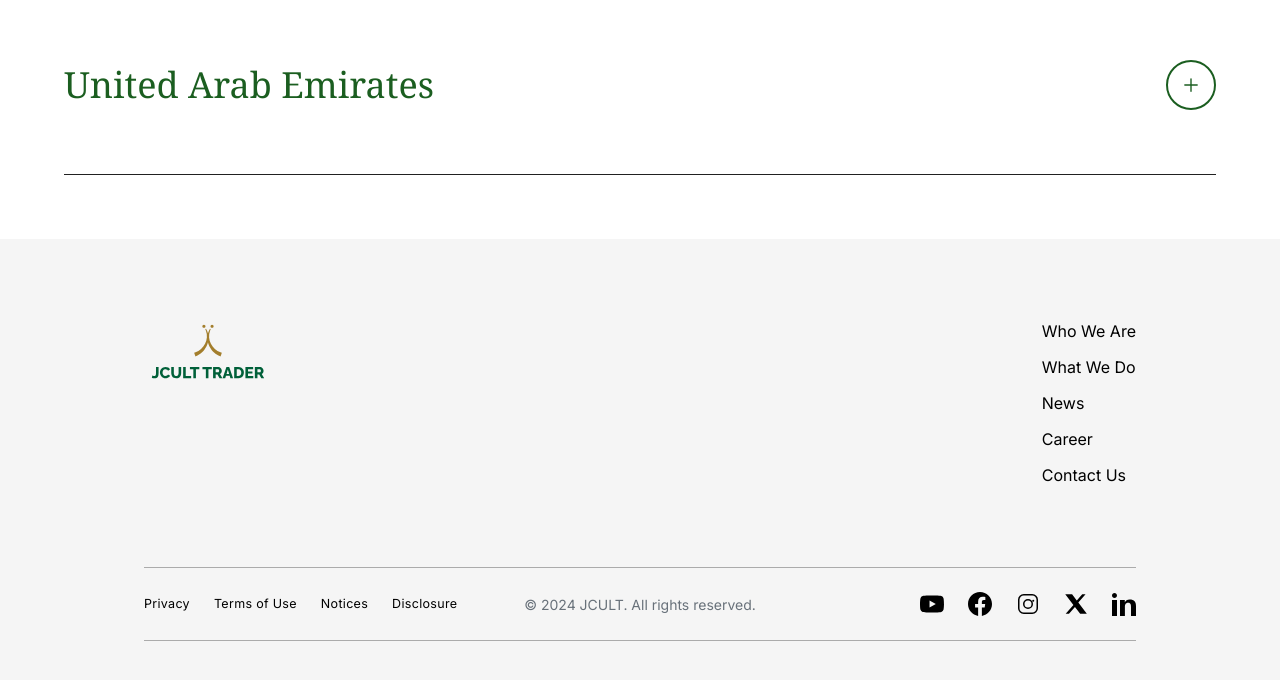
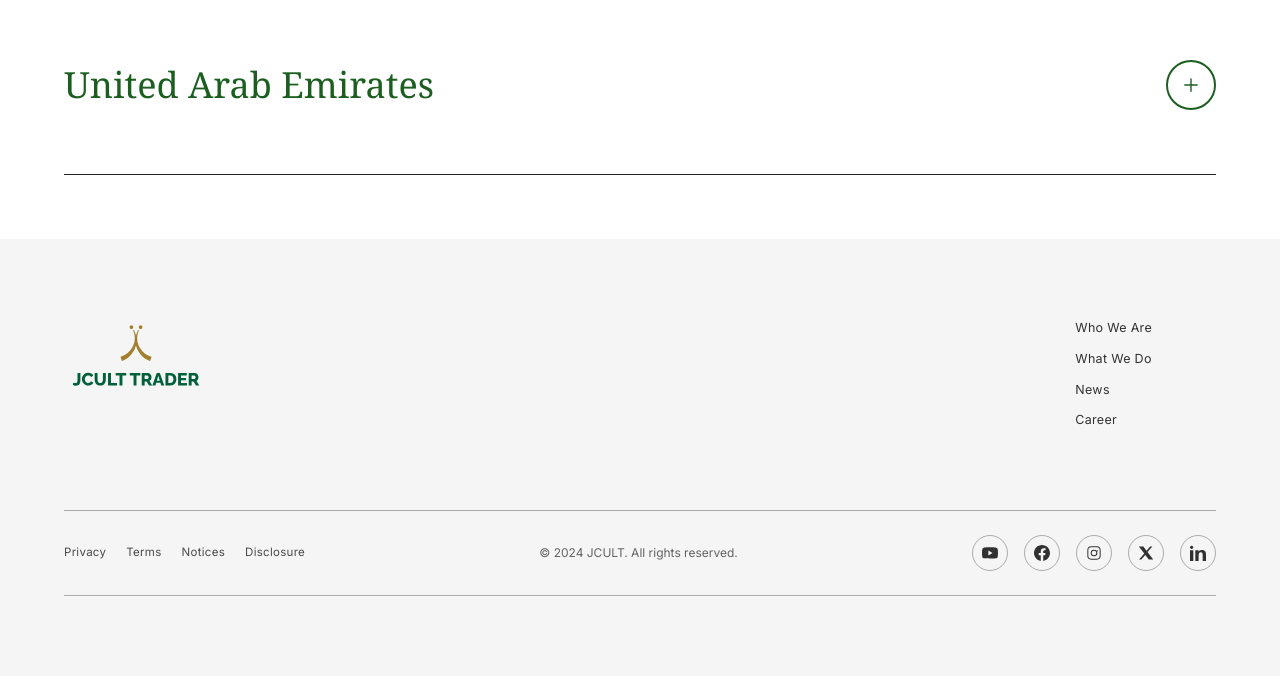
Before and after one commit to CodeWhiz-101/Jcult, a Next.js app: page /who-we-are in a window 1280 px wide. Shown: the part 2300-2980 px from the top of the page. Built offline with nearby package versions, Linux system fonts and the light colour scheme.

Commit message:
chore: force vercel rebuild

```diff
--- a/src/components/features/Accordion.tsx
+++ b/src/components/features/Accordion.tsx
@@ -31,24 +31,23 @@ export default function Accordion({ regions }: { regions: Region[] }) {
           return (
             <div key={i} className="border-b border-primary pb-6">
               {/* HEADER */}
-              <div className="flex items-center justify-between">
+<div
+  onClick={() => setOpenIndex(isOpen ? null : i)}
+  className="
+    flex items-center justify-between cursor-pointer group
+  "
+  aria-expanded={isOpen}
+  aria-controls={`region-${i}-content`}
+>
   <h2 className="text-4xl font-serif text-primary">
     {region.title}
   </h2>
 
-                <button
-                  onClick={() => setOpenIndex(isOpen ? null : i)}
-                  aria-expanded={isOpen}
-                  aria-controls={`region-${i}-content`}
-                  aria-label={
-                    isOpen
-                      ? `Collapse ${region.title}`
-                      : `Expand ${region.title}`
-                  }
+  <div
     className="
       p-3 border-2 border-[#1B5E20] rounded-full
-                    transition group
-                    hover:bg-[#1B5E20] hover:border-[#1B5E20]
+      transition
+      group-hover:bg-[#1B5E20] group-hover:border-[#1B5E20]
     "
   >
     {isOpen ? (
@@ -62,8 +61,9 @@ export default function Accordion({ regions }: { regions: Region[] }) {
         className="text-primary group-hover:!text-white transition-colors"
       />
     )}
-                </button>
   </div>
+</div>
+
 
               {/* EXPANDED CONTENT */}
               <div
--- a/src/components/features/Hero.tsx
+++ b/src/components/features/Hero.tsx
@@ -12,10 +12,10 @@ interface HeroProps {
 export default function Hero({ videoSrc, imageSrc, title, description }: HeroProps) {
   const [loaded, setLoaded] = useState(false);
 
-  useEffect(() => {
-    const t = setTimeout(() => setLoaded(true), 100);
-    return () => clearTimeout(t);
-  }, []);
+ useEffect(() => {
+  requestAnimationFrame(() => setLoaded(true));
+}, []);
+
 
   return (
     <section className="relative h-[480px] md:h-[530px] lg:h-[680px] xl:h-[760px] overflow-hidden">
@@ -29,11 +29,13 @@ export default function Hero({ videoSrc, imageSrc, title, description }: HeroPro
       {/* Background image */}
       {imageSrc && (
         <div
-          className={`
-            absolute inset-0 z-0 transition-transform duration-[1800ms] ease-out
-            ${loaded ? 'scale-100' : 'scale-[1.05]'}
-          `}
-        >
+  className={`
+    absolute inset-0 z-0
+    transition-all duration-[1800ms] ease-out
+    ${loaded ? 'opacity-100 scale-100' : 'opacity-0 scale-[1.08]'}
+  `}
+>
+
           <img
             src={imageSrc}
             alt=""
@@ -55,7 +57,8 @@ export default function Hero({ videoSrc, imageSrc, title, description }: HeroPro
               tracking-[-0.02em]
               pl-2 drop-shadow-lg
               transition-all duration-[1200ms] ease-out
-              ${loaded ? 'opacity-100 translate-x-0' : 'opacity-0 -translate-x-12'}
+              ${loaded ? 'opacity-100 translate-y-0' : 'opacity-0 translate-y-6'}
+
             `}
           >
             {title}
--- a/src/components/features/NewsSection.tsx
+++ b/src/components/features/NewsSection.tsx
@@ -79,9 +79,18 @@ export default function NewsSection({ title, description, items }: NewsSectionPr
                       </p>
                     )}
 
-                    <h3 className="text-base md:text-lg text-primary group-hover:underline font-primary">
-                      {item.title}
-                    </h3>
+                    <h3
+  className="
+    font-primary text-base md:text-lg text-primary
+    gold-hover
+  "
+>
+  {item.title}
+</h3>
+
+
+
+
                   </div>
 
                   <ArrowRight
--- a/src/components/layout/Footer.tsx
+++ b/src/components/layout/Footer.tsx
@@ -2,88 +2,113 @@ import Image from 'next/image';
 
 export default function Footer() {
   return (
-    <footer className="bg-tertiary text-black py-8 lg:py-18 xl:p-20">
+    <footer className="bg-tertiary text-black py-10 xl:py-20">
       <div className="container-responsive">
+
         {/* Top Section */}
-        <div className="flex flex-col md:flex-row justify-between items-start gap-8 mb-8 lg:mb-16 xl:mb-20">
+        <div className="flex flex-col md:flex-row justify-between items-start gap-10 mb-12 xl:mb-20">
+
           {/* Logo */}
           <div>
             <Image
               src="/Final Logos/Transparent/Base Logo/Primary/Transparent Primary.svg"
               alt="JCULT"
-              width={150}
-              height={62}
-              className="w-24 sm:w-28 lg:w-32 h-auto"
+              width={200}
+              height={90}
+              className="w-28 sm:w-32 lg:w-36 h-auto"
             />
           </div>
 
-          {/* Navigation Links - Vertical */}
-          <nav className="flex flex-col gap-3">
+          {/* Navigation Links */}
+          <nav className="flex flex-col gap-3 pr-12 xl:pr-16">
             {[
               { label: 'Who We Are', href: '/who-we-are' },
               { label: 'What We Do', href: '/what-we-do' },
               { label: 'News', href: '/news' },
               { label: 'Career', href: '/career' },
-              { label: 'Contact Us', href: '/contact' }
             ].map((link) => (
-              <a key={link.label} href={link.href} className="hover:text-primary text-nav m">{link.label}</a>
+              <a
+                key={link.label}
+                href={link.href}
+                className="text-[12.5px] tracking-wide text-black/80 hover:text-primary transition-colors"
+              >
+                {link.label}
+              </a>
             ))}
           </nav>
         </div>
 
         {/* Bottom Section */}
         <div className="border-t border-b border-black/30 py-6">
-         <div className="relative flex flex-col gap-6 md:gap-10 lg:gap-0 lg:flex-row justify-between items-start md:items-center">
+          <div className="relative flex flex-col gap-6 lg:flex-row justify-between items-center">
 
-            {/* Legal Links - Left */}
-           <div className="flex flex-row gap-6 items-center">
-  <a href="/privacy" className="text-[12.5px] tracking-wide hover:text-primary">Privacy</a>
-  <a href="/terms-of-use" className="text-[12.5px] tracking-wide hover:text-primary">Terms of Use</a>
-  <a href="/notices" className="text-[12.5px] tracking-wide hover:text-primary">Notices</a>
-  <a href="/disclosure" className="text-[12.5px] tracking-wide hover:text-primary">Disclosure</a>
+            {/* Legal Links */}
+            <div className="flex gap-5 text-[11.5px] tracking-wide text-black/70">
+              <a href="/privacy" className="hover:text-primary">Privacy</a>
+              <a href="/terms-of-use" className="hover:text-primary">Terms</a>
+              <a href="/notices" className="hover:text-primary">Notices</a>
+              <a href="/disclosure" className="hover:text-primary">Disclosure</a>
             </div>
 
-
-
-            {/* Copyright - Center */}
-            <div className="absolute left-1/2 -translate-x-1/2 text-[14px] color-grey whitespace-nowrap">
+            {/* Copyright */}
+            <div className="text-[12px] text-black/60 whitespace-nowrap">
               © 2024 JCULT. All rights reserved.
             </div>
 
-
-{/* Social Media Icons - Right */}
-<div className="flex gap-6">
-  <a href="#" aria-label="YouTube" className="hover:text-primary transition-colors duration-300">
-    <svg className="w-6 h-6" viewBox="0 0 24 24" fill="currentColor">
+            {/* Social Media Icons */}
+            <div className="flex gap-4">
+              {[
+                {
+                  label: 'YouTube',
+                  svg: (
+                    <svg className="w-4 h-4" viewBox="0 0 24 24" fill="currentColor">
                       <path d="M23.498 6.186a3.016 3.016 0 0 0-2.122-2.136C19.505 3.545 12 3.545 12 3.545s-7.505 0-9.377.505A3.017 3.017 0 0 0 .502 6.186C0 8.07 0 12 0 12s0 3.93.502 5.814a3.016 3.016 0 0 0 2.122 2.136c1.871.505 9.376.505 9.376.505s7.505 0 9.377-.505a3.015 3.015 0 0 0 2.122-2.136C24 15.93 24 12 24 12s0-3.93-.502-5.814zM9.545 15.568V8.432L15.818 12l-6.273 3.568z"/>
                     </svg>
-  </a>
-
-  <a href="#" aria-label="Facebook" className="hover:text-primary transition-colors duration-300">
-    <svg className="w-6 h-6" viewBox="0 0 24 24" fill="currentColor">
+                  ),
+                },
+                {
+                  label: 'Facebook',
+                  svg: (
+                    <svg className="w-4 h-4" viewBox="0 0 24 24" fill="currentColor">
                       <path d="M24 12.073c0-6.627-5.373-12-12-12s-12 5.373-12 12c0 5.99 4.388 10.954 10.125 11.854v-8.385H7.078v-3.47h3.047V9.43c0-3.007 1.792-4.669 4.533-4.669 1.312 0 2.686.235 2.686.235v2.953H15.83c-1.491 0-1.956.925-1.956 1.874v2.25h3.328l-.532 3.47h-2.796v8.385C19.612 23.027 24 18.062 24 12.073z"/>
                     </svg>
-  </a>
-
-  <a href="#" aria-label="Instagram" className="hover:text-primary transition-colors duration-300">
-    <svg className="w-6 h-6" viewBox="0 0 24 24" fill="currentColor">
+                  ),
+                },
+                {
+                  label: 'Instagram',
+                  svg: (
+                    <svg className="w-4 h-4" viewBox="0 0 24 24" fill="currentColor">
                       <path d="M7.75 2h8.5A5.75 5.75 0 0 1 22 7.75v8.5A5.75 5.75 0 0 1 16.25 22h-8.5A5.75 5.75 0 0 1 2 16.25v-8.5A5.75 5.75 0 0 1 7.75 2zm0 1.5A4.25 4.25 0 0 0 3.5 7.75v8.5A4.25 4.25 0 0 0 7.75 20.5h8.5a4.25 4.25 0 0 0 4.25-4.25v-8.5A4.25 4.25 0 0 0 16.25 3.5h-8.5zM12 7a5 5 0 1 1 0 10a5 5 0 0 1 0-10zm0 1.5a3.5 3.5 0 1 0 0 7a3.5 3.5 0 0 0 0-7zm5.25-.75a1 1 0 1 1 0 2a1 1 0 0 1 0-2z"/>
                     </svg>
-  </a>
-
-  <a href="#" aria-label="X (Twitter)" className="hover:text-primary transition-colors duration-300">
-    <svg className="w-6 h-6" viewBox="0 0 24 24" fill="currentColor">
+                  ),
+                },
+                {
+                  label: 'X',
+                  svg: (
+                    <svg className="w-4 h-4" viewBox="0 0 24 24" fill="currentColor">
                       <path d="M18.244 2.25h3.308l-7.227 8.26 8.502 11.24H16.17l-5.214-6.817L4.99 21.75H1.68l7.73-8.835L1.254 2.25H8.08l4.713 6.231z"/>
                     </svg>
-  </a>
-
-  <a href="#" aria-label="LinkedIn" className="hover:text-primary transition-colors duration-300">
-    <svg className="w-6 h-6" viewBox="0 0 24 24" fill="currentColor">
+                  ),
+                },
+                {
+                  label: 'LinkedIn',
+                  svg: (
+                    <svg className="w-4 h-4" viewBox="0 0 24 24" fill="currentColor">
                       <path d="M4.98 3.5C4.98 4.88 3.88 6 2.5 6S0 4.88 0 3.5S1.12 1 2.5 1s2.48 1.12 2.48 2.5zM0 8h5v16H0zM8 8h4.8v2.2h.07c.67-1.27 2.3-2.6 4.73-2.6C22.4 7.6 24 10.1 24 14.1V24h-5v-8.5c0-2.03-.04-4.64-2.83-4.64c-2.83 0-3.27 2.21-3.27 4.5V24H8z"/>
                     </svg>
+                  ),
+                },
+              ].map((item, i) => (
+                <a
+                  key={i}
+                  href="#"
+                  aria-label={item.label}
+                  className="w-9 h-9 flex items-center justify-center rounded-full border border-black/30 text-black/80 hover:text-primary hover:border-primary transition-all duration-300"
+                >
+                  {item.svg}
                 </a>
+              ))}
             </div>
-
 
           </div>
         </div>
```
Also changed, not shown: 1 other file (tests, documents, lock files or other folders). Lines whose indentation alone changed are shown as unchanged.
